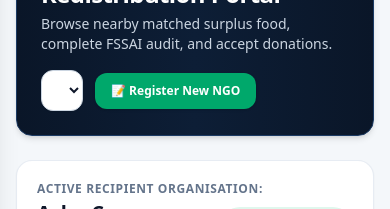
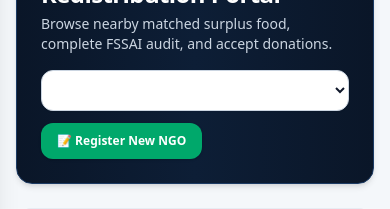
Before and after one commit to kumaraswamy-cmd/FOOD-RESCUE-NETWORK, a React (Vite) app in the folder client/: page /ngo in a window 390 px wide. Shown: the part 164-373 px from the top of the page. Built offline with nearby package versions, Linux system fonts and the light colour scheme; no server answers; the HTML template or start-up script is replaced by a standard one.

Commit message:
Fix NGO selector dropdown width and responsive styling in header

```diff
--- a/client/src/pages/NgoPage.jsx
+++ b/client/src/pages/NgoPage.jsx
@@ -170,14 +170,14 @@ export default function NgoPage({ lang }) {
           <h2 className="text-2xl sm:text-3xl font-black tracking-tight">{t.ngoTitle}</h2>
           <p className="text-slate-300 text-sm mt-1 max-w-2xl font-medium">{t.ngoSub}</p>
         </div>
-        <div className="flex items-center gap-3">
+        <div className="flex items-center gap-3 flex-wrap sm:flex-nowrap">
           <select
             value={ngo.id}
             onChange={(e) => {
               const selected = ngosList.find(n => n.id === e.target.value);
               if (selected) setNgo(selected);
             }}
-            className="p-2.5 rounded-xl text-xs font-black text-slate-900 bg-white border border-slate-300 shadow-sm focus:outline-none"
+            className="w-full sm:w-auto min-w-[240px] sm:min-w-[280px] max-w-full p-2.5 rounded-xl text-xs font-black text-slate-900 bg-white border border-slate-300 shadow-sm focus:outline-none cursor-pointer"
           >
             {ngosList.map(n => {
               let label = '⏳ Pending Admin Audit';
@@ -186,7 +186,7 @@ export default function NgoPage({ lang }) {
               else if (n.status === 'suspended') label = '⚠️ Suspended';
 
               return (
-                <option key={n.id} value={n.id}>
+                <option key={n.id} value={n.id} className="text-slate-900 bg-white">
                   {n.name} ({label})
                 </option>
               );
@@ -195,7 +195,7 @@ export default function NgoPage({ lang }) {
 
           <button
             onClick={() => setShowRegModal(true)}
-            className="px-4 py-2.5 bg-[#00A86B] hover:bg-[#00965E] text-white text-xs font-black rounded-xl shadow transition-all"
+            className="whitespace-nowrap px-4 py-2.5 bg-[#00A86B] hover:bg-[#00965E] text-white text-xs font-black rounded-xl shadow transition-all flex-shrink-0"
           >
             📝 Register New NGO
           </button>
```
